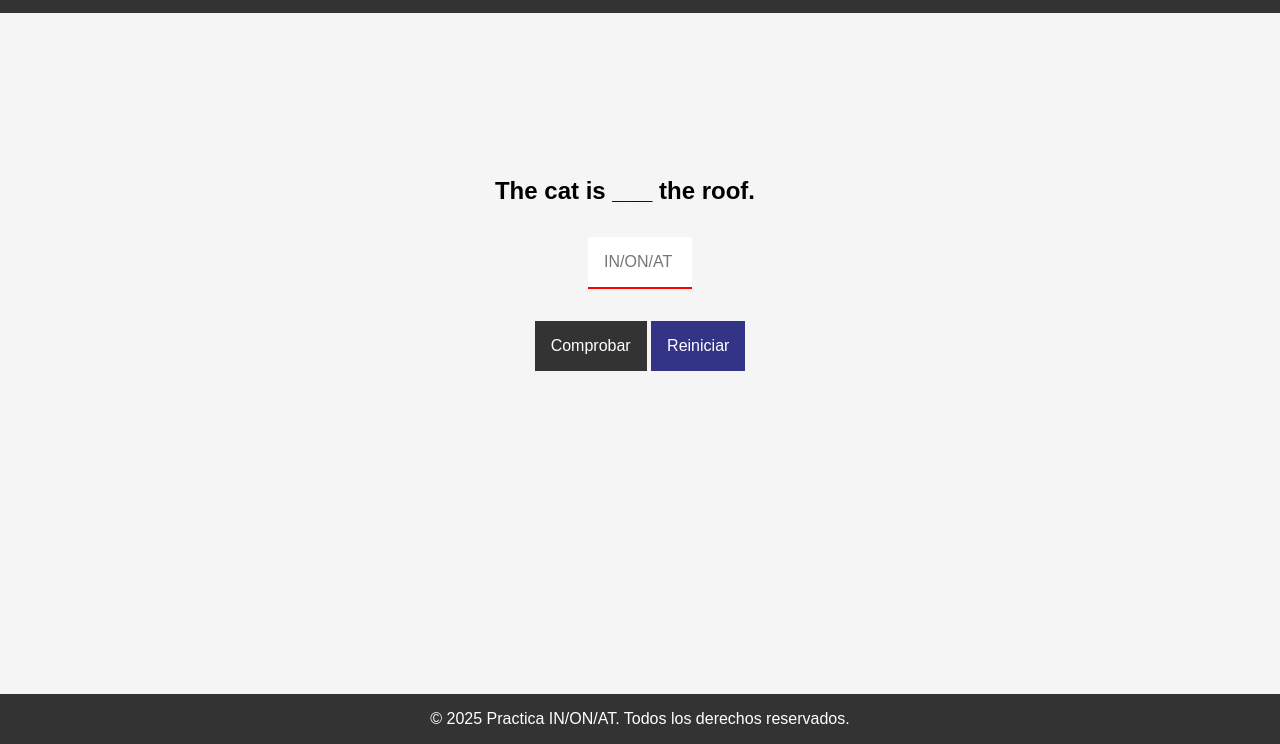
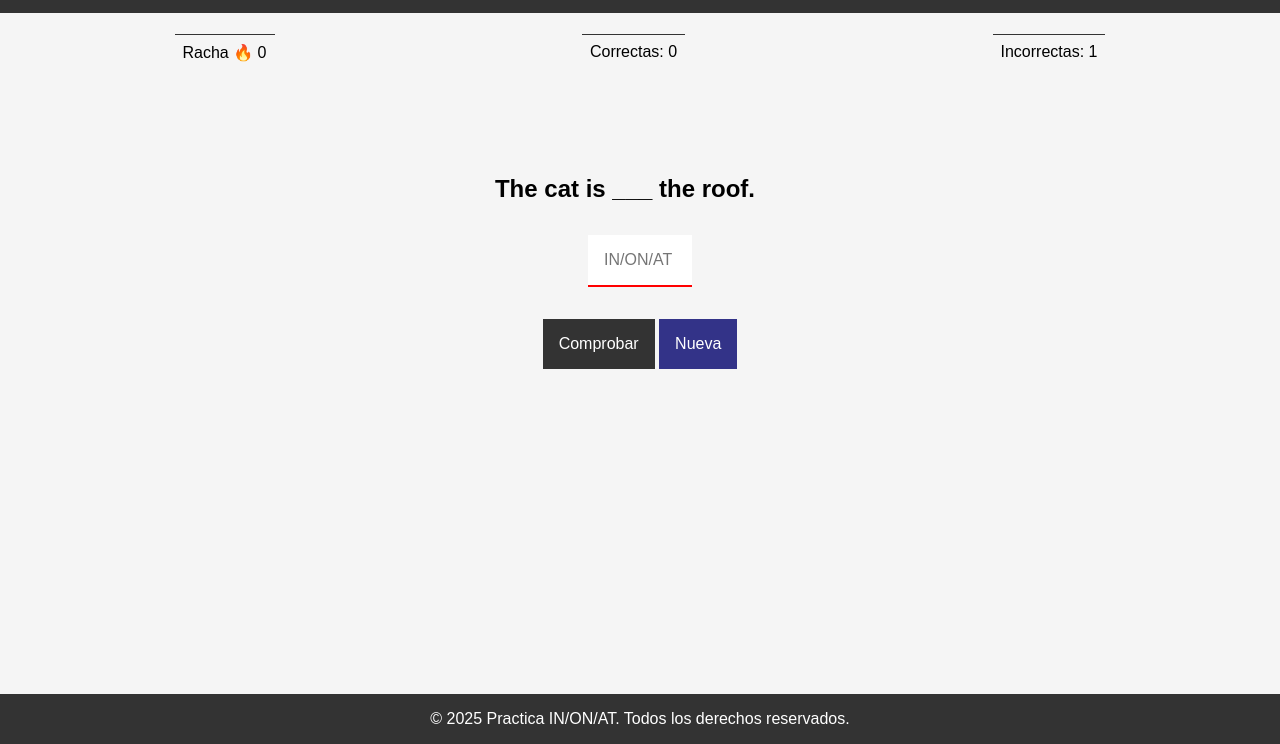
Before and after one commit to SantiagoCN69/EnglishApp, a plain HTML site: page index.html in a window 1280 px wide. Both pictures are taken after a click on the button "Comprobar". Shown: the part 56-800 px from the top of the page. Drawn offline with Linux system fonts and the light colour scheme.

Commit message:
add stats

```diff
--- a/index.html
+++ b/index.html
@@ -12,12 +12,17 @@
     <header>
         <h1>Práctica Ingles</h1>
     </header>
+    <nav>
+        <p>Racha 🔥 <span id="racha">?</span></p>
+        <p>Correctas: <span id="correctas">?</span></p>
+        <p>Incorrectas: <span id="incorrectas">?</span></p>
+    </nav>
     <main>
         <h2 id="frase_a_completar" class="sin-cargar">Cargando</h2>
         <input id="respuesta-usuario" placeholder="IN/ON/AT" label="" type="text" title="">
         <section id="buttons">
             <button id="btn-comprobar" type="button">Comprobar</button>
-            <button id="btn-reiniciar" type="button">Reiniciar</button>
+            <button id="btn-reiniciar" type="button">Nueva</button>
         </section>
     </main>
     <footer>
--- a/index.js
+++ b/index.js
@@ -153,16 +153,31 @@ function comprobarRespuesta() {
         respuestaCorrectaf()
     } else {
         inputRespuesta.classList.add("incorrecto");
-        inputRespuesta.value = '';
-        inputRespuesta.focus();
+        localStorage.setItem("incorrectas", parseInt(localStorage.getItem("incorrectas") || 0) + 1);
+        localStorage.setItem("racha", 0);
     }
+    actualizarContadores();
 }
 
 
 function respuestaCorrectaf() {
     notificacion.classList.add('mostrar');
     FraseRandom();
+    localStorage.setItem("correctas", parseInt(localStorage.getItem("correctas") || 0) + 1);
+    localStorage.setItem("racha", parseInt(localStorage.getItem("racha") || 0) + 1);
+
     setTimeout(() => {
         notificacion.classList.remove('mostrar');
-    }, 1000);
+    }, 1000);}
+
+actualizarContadores();
+
+function actualizarContadores() {
+    const rachaElement = document.getElementById("racha");
+    const correctasElement = document.getElementById("correctas");
+    const incorrectasElement = document.getElementById("incorrectas");
+
+    rachaElement.textContent = localStorage.getItem("racha") || 0;
+    correctasElement.textContent = localStorage.getItem("correctas") || 0;
+    incorrectasElement.textContent = localStorage.getItem("incorrectas") || 0;
 }
--- a/style.css
+++ b/style.css
@@ -19,10 +19,21 @@ header {
     padding: 1rem;
     text-align: center;
 }
+nav {
+    display:flex;
+    justify-content: space-around;
+    padding: 1.3rem;
+    p {
+        white-space: nowrap;
+        overflow: hidden;
+        border-top: 1px solid #333;
+        padding: 0.5rem;
 
+    }
+}
 main {
 flex: 1;
-margin-bottom: 20dvh;
+margin-bottom: 30dvh;
 display: flex;
 flex-direction: column;
 justify-content: center;
```
